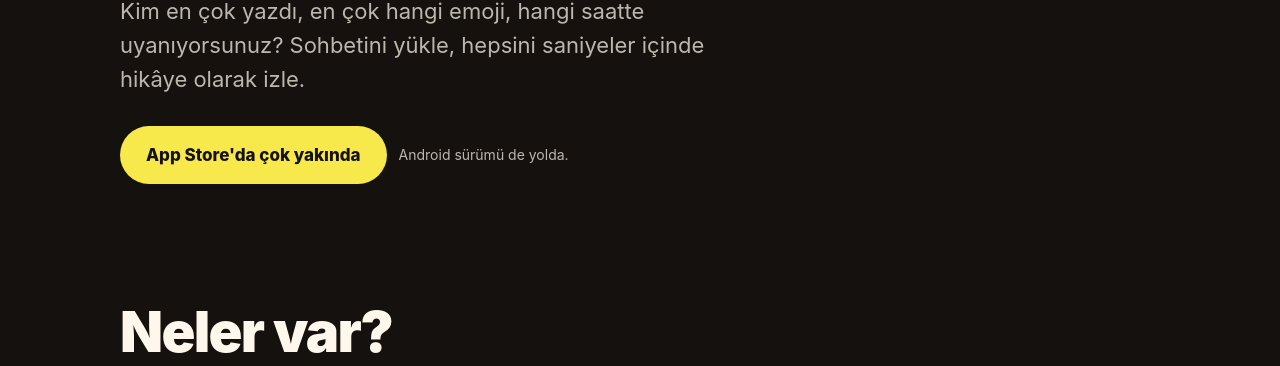
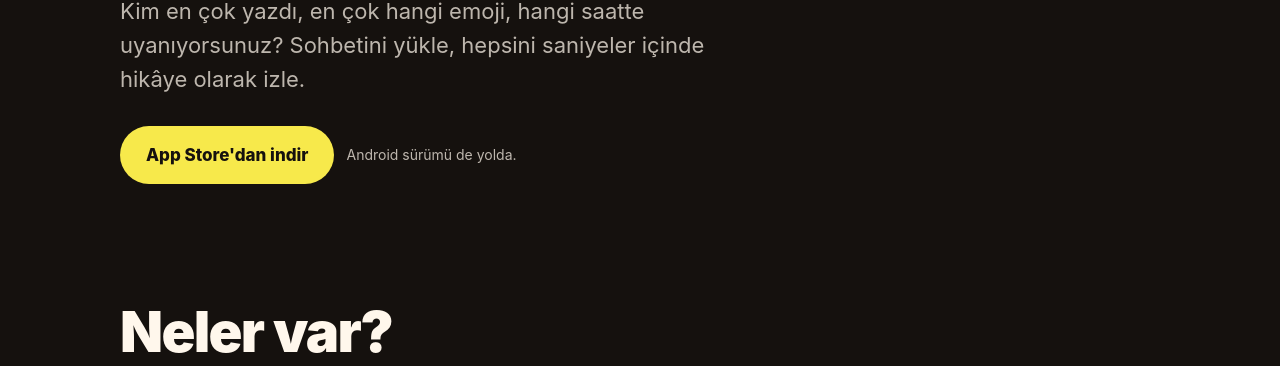
Before and after one commit to erkankolakan/chatwrapped-site, a plain HTML site: page index.html in a window 1280 px wide. Shown: the part 434-800 px from the top of the page. Drawn offline with Linux system fonts and the light colour scheme.

Commit message:
Ana sayfaya App Store linki eklendi (#1)
Claude-Session: https://claude.ai/code/session_014ZJC7qN76fotojEBCTkGhQ

Co-authored-by: Claude <noreply@anthropic.com>

```diff
--- a/assets/style.css
+++ b/assets/style.css
@@ -63,6 +63,7 @@ a { color: inherit; }
   padding: 16px 26px; border-radius: 999px; font-weight: 800; text-decoration: none;
   background: var(--lemon); color: var(--ink);
 }
+a.btn:hover, a.btn:focus-visible { filter: brightness(1.06); }
 .btn.ghost { background: transparent; color: var(--paper); border: 2px solid rgba(255, 247, 236, 0.3); }
 .soon { font-size: 14px; color: var(--paper-soft); }
 
--- a/index.html
+++ b/index.html
@@ -10,6 +10,7 @@
   <meta property="og:image" content="https://chatwrapped.fun/assets/icon.png">
   <meta property="og:url" content="https://chatwrapped.fun/">
   <meta name="theme-color" content="#15110E">
+  <meta name="apple-itunes-app" content="app-id=6826620272">
   <link rel="icon" href="/assets/favicon.png">
   <link rel="apple-touch-icon" href="/assets/icon.png">
   <link rel="stylesheet" href="/assets/style.css">
@@ -34,7 +35,7 @@
       <h1>Sohbetinin bir yıllık hikâyesi.</h1>
       <p class="lead">Kim en çok yazdı, en çok hangi emoji, hangi saatte uyanıyorsunuz? Sohbetini yükle, hepsini saniyeler içinde hikâye olarak izle.</p>
       <div class="cta-row">
-        <span class="btn" aria-disabled="true">App Store'da çok yakında</span>
+        <a class="btn" href="https://apps.apple.com/tr/app/chat-wrapped-mesaj-analizi/id6826620272?l=tr" rel="noopener">App Store'dan indir</a>
         <span class="soon">Android sürümü de yolda.</span>
       </div>
     </section>
```
